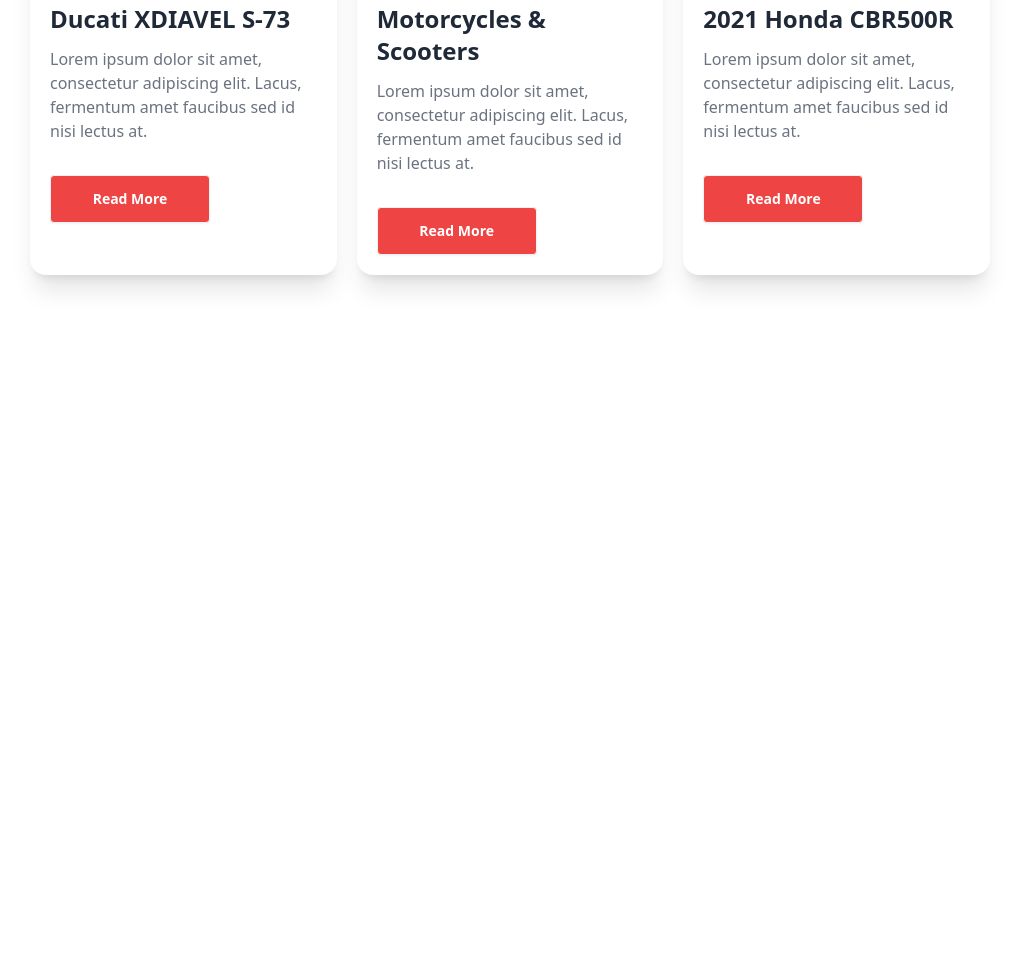
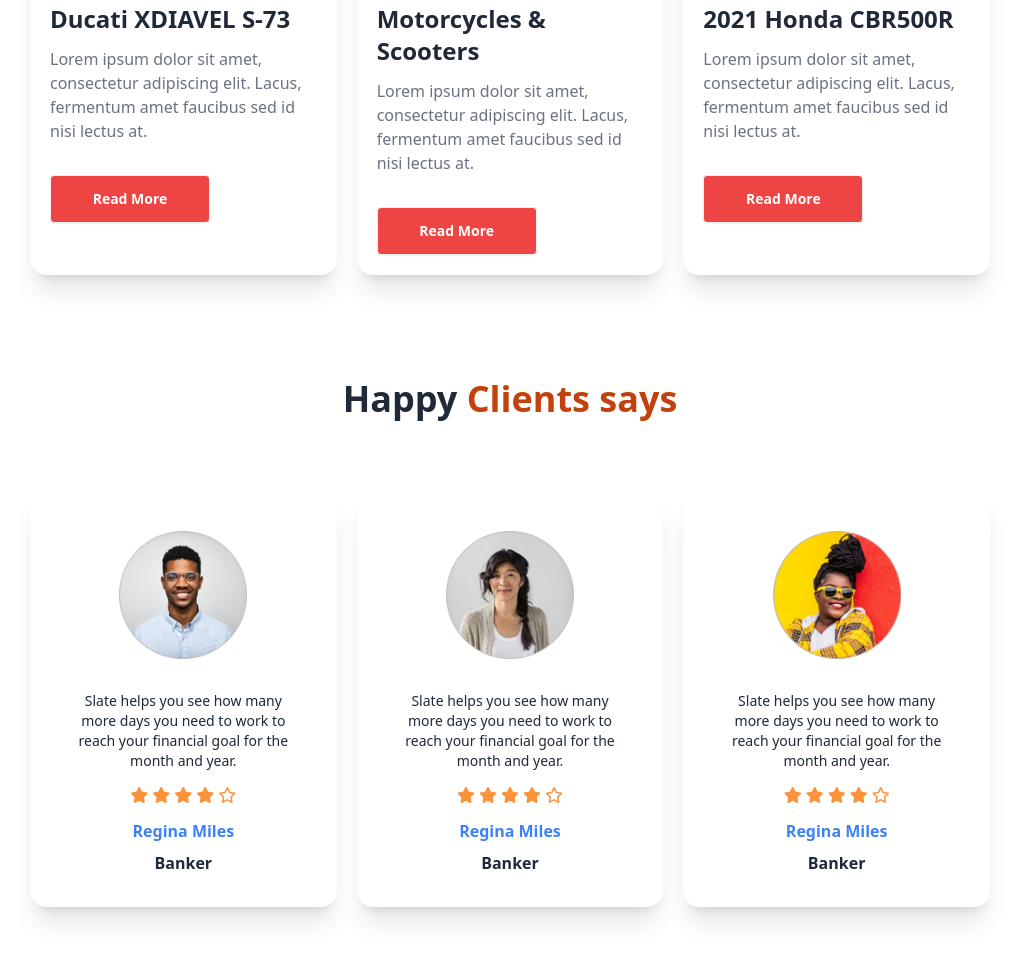
Before and after one commit to MdAfsarHossain/Biker-Zone, a plain HTML site: page index.html in a window 1280 px wide. Shown: the part 1677-2636 px from the top of the page, without its empty margins (130-1149 px from the left). Before the commit the page ends 2004 px from the top, so only its background shows below. Drawn offline with nearby package versions, Linux system fonts and the light colour scheme.

Commit message:
Clients Secction Code Added

```diff
--- a/index.html
+++ b/index.html
@@ -437,6 +437,101 @@
           </div>
         </div>
       </section>
+
+      <!-- Clients Review -->
+      <section
+        class="py-3 ml-5 mr-5 mx-auto md:ml-10 md:mr-10 lg:ml-40 lg:mr-40 mt-10"
+      >
+        <!-- Heading -->
+        <div
+          class="text-center flex flex-col justify-center items-center lg:mb-5"
+        >
+          <h1 class="text-3xl md:text-4xl font-bold mb-3">
+            Happy <span class="text-orange-700">Clients says</span>
+          </h1>
+        </div>
+
+        <!-- Cards Wrapper -->
+        <div class="grid grid-cols-1 md:grid-cols-2 lg:grid-cols-3 gap-5 py-10">
+          <!-- Cards - 1 -->
+          <div class="card bg-base-100 shadow-xl">
+            <figure class="px-10 pt-10 w-52 mx-auto">
+              <img
+                src="./images/others/user-1.png"
+                alt="Shoes"
+                class="rounded-xl"
+              />
+            </figure>
+            <div class="card-body items-center text-center">
+              <p class="text-center w-56 text-sm">
+                Slate helps you see how many more days you need to work to reach
+                your financial goal for the month and year.
+              </p>
+              <div class="flex flex-row gap-1 text-orange-400 mt-2 mb-2">
+                <i class="fa-solid fa-star"></i>
+                <i class="fa-solid fa-star"></i>
+                <i class="fa-solid fa-star"></i>
+                <i class="fa-solid fa-star"></i
+                ><i class="fa-regular fa-star"></i>
+              </div>
+              <p class="font-bold text-blue-500">Regina Miles</p>
+              <p class="font-bold">Banker</p>
+            </div>
+          </div>
+
+          <!-- Cards - 2 -->
+          <div class="card bg-base-100 shadow-xl">
+            <figure class="px-10 pt-10 w-52 mx-auto">
+              <img
+                src="./images/others/user-2.png"
+                alt="Shoes"
+                class="rounded-xl"
+              />
+            </figure>
+            <div class="card-body items-center text-center">
+              <p class="text-center w-56 text-sm">
+                Slate helps you see how many more days you need to work to reach
+                your financial goal for the month and year.
+              </p>
+              <div class="flex flex-row gap-1 text-orange-400 mt-2 mb-2">
+                <i class="fa-solid fa-star"></i>
+                <i class="fa-solid fa-star"></i>
+                <i class="fa-solid fa-star"></i>
+                <i class="fa-solid fa-star"></i
+                ><i class="fa-regular fa-star"></i>
+              </div>
+              <p class="font-bold text-blue-500">Regina Miles</p>
+              <p class="font-bold">Banker</p>
+            </div>
+          </div>
+
+          <!-- Cards - 3 -->
+          <div class="card bg-base-100 shadow-xl">
+            <figure class="px-10 pt-10 w-52 mx-auto">
+              <img
+                src="./images/others/user-3.png"
+                alt="Shoes"
+                class="rounded-xl"
+              />
+            </figure>
+            <div class="card-body items-center text-center">
+              <p class="text-center w-56 text-sm">
+                Slate helps you see how many more days you need to work to reach
+                your financial goal for the month and year.
+              </p>
+              <div class="flex flex-row gap-1 text-orange-400 mt-2 mb-2">
+                <i class="fa-solid fa-star"></i>
+                <i class="fa-solid fa-star"></i>
+                <i class="fa-solid fa-star"></i>
+                <i class="fa-solid fa-star"></i
+                ><i class="fa-regular fa-star"></i>
+              </div>
+              <p class="font-bold text-blue-500">Regina Miles</p>
+              <p class="font-bold">Banker</p>
+            </div>
+          </div>
+        </div>
+      </section>
     </main>
 
     <!-- Flowbite Script -->
```
